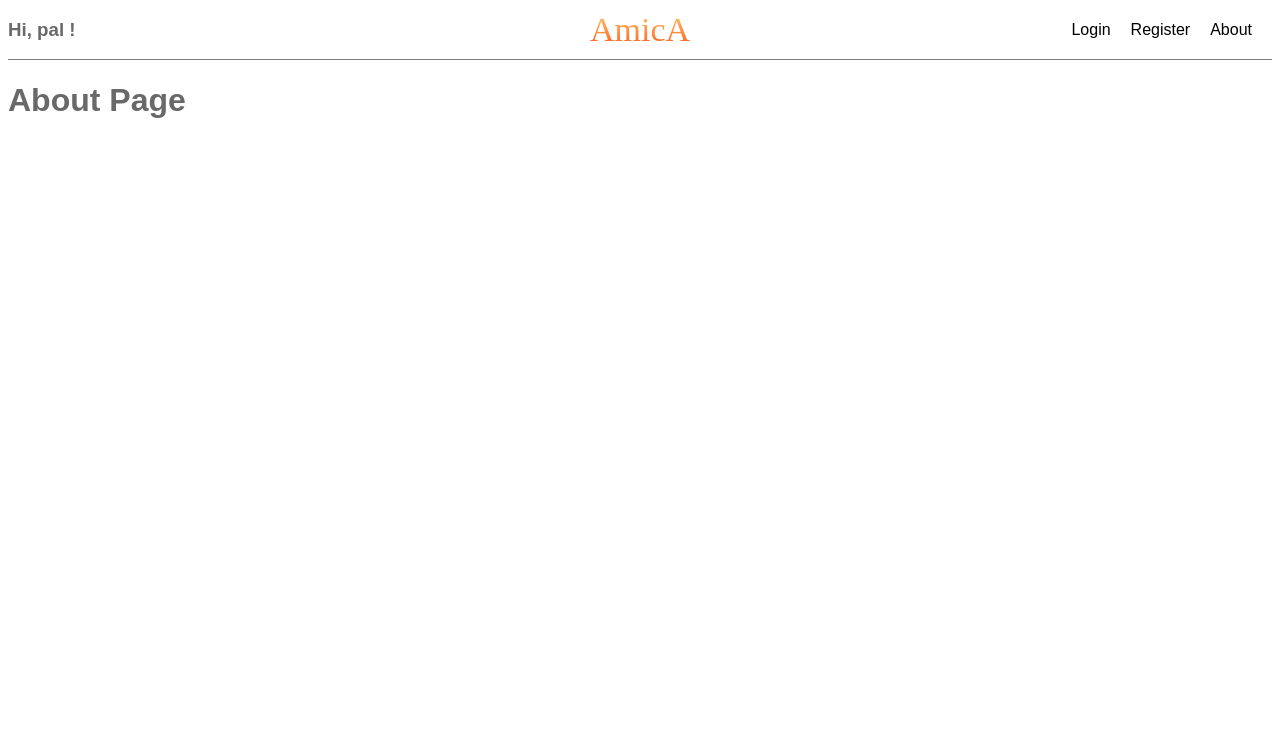
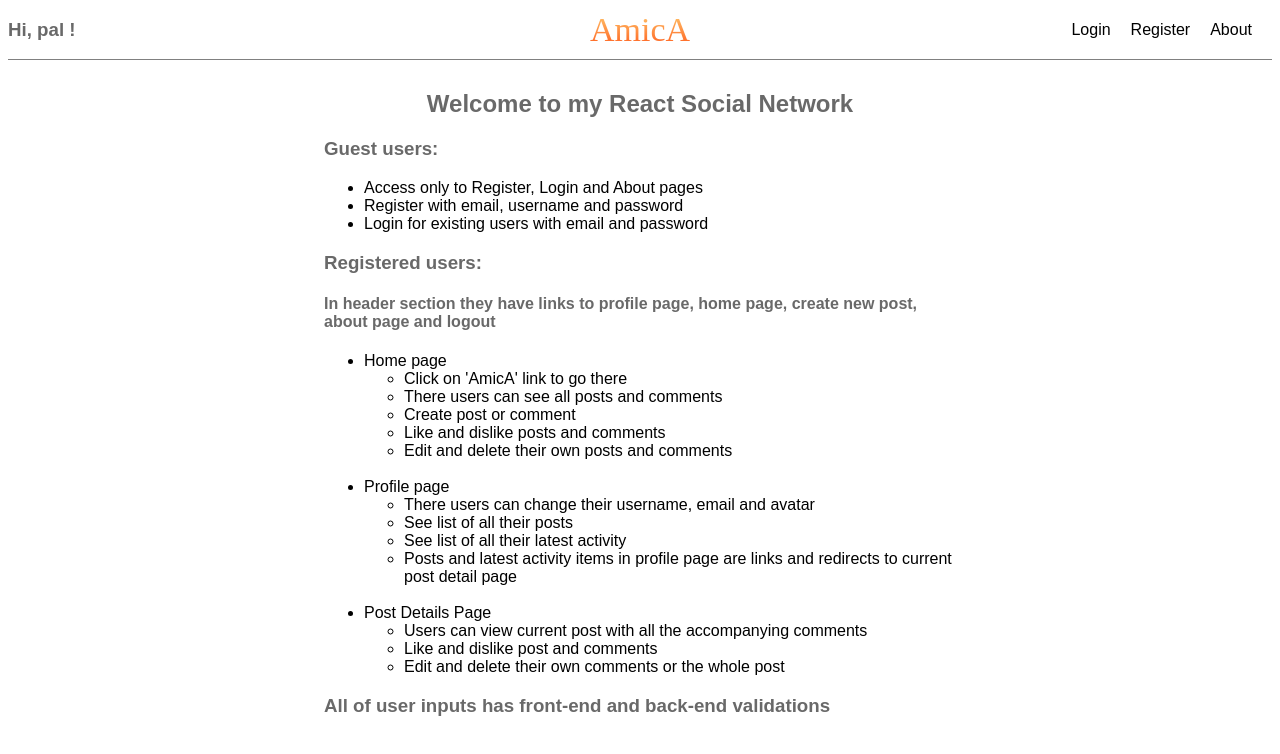
Before and after one commit to EvgeniJD/react-pet-my-pet, a React (Create React App) app: page /about in a window 1280 px wide. Shown: the top 754 px of the page. Built offline with nearby package versions, Linux system fonts and the light colour scheme; no server answers; a web font is replaced by a local one.

Commit message:
add about page

```diff
--- a/src/components/About/About.css
+++ b/src/components/About/About.css
@@ -0,0 +1,8 @@
+.about {
+    width: 50%;
+    margin: 30px auto;
+}
+
+.about h1 {
+    text-align: center;
+}
--- a/src/components/About/About.js
+++ b/src/components/About/About.js
@@ -1,5 +1,45 @@
+import './About.css';
+
 function About() {
-    return (<h1>About Page</h1>);
+    return (
+        <article className="about">
+            <h1>Welcome to my React Social Network</h1>
+            <h3>Guest users:</h3>
+            <ul>
+                <li>Access only to Register, Login and About pages</li>
+                <li>Register with email, username and password</li>
+                <li>Login for existing users with email and password</li>
+            </ul>
+            <h3>Registered users:</h3>
+            <h4>In header section they have links to profile page, home page, create new post, about page and logout</h4>
+            <ul>
+            <li>Home page</li>
+                <ul>
+                    <li>Click on 'AmicA' link to go there</li>
+                    <li>There users can see all posts and comments</li>
+                    <li>Create post or comment</li>
+                    <li>Like and dislike posts and comments</li>
+                    <li>Edit and delete their own posts and comments</li>
+                </ul>
+                <br />
+                <li>Profile page</li>
+                <ul>
+                    <li>There users can change their username, email and avatar</li>
+                    <li>See list of all their posts</li>
+                    <li>See list of all their latest activity</li>
+                    <li>Posts and latest activity items in profile page are links and redirects to current post detail page</li>
+                </ul>
+                <br />
+                <li>Post Details Page</li>
+                <ul>
+                    <li>Users can view current post with all the accompanying comments</li>
+                    <li>Like and dislike post and comments</li>
+                    <li>Edit and delete their own comments or the whole post</li>
+                </ul>
+            </ul>
+            <h3>All of user inputs has front-end and back-end validations</h3>
+        </article>
+    );
 }
 
 export default About;
```
